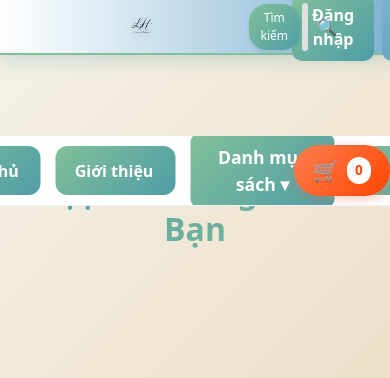
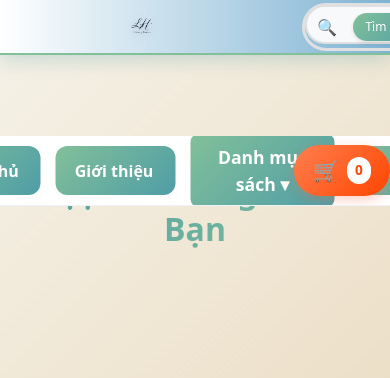
Before and after one commit to ngoctu0405/Book-Store, a PHP site: page /cart.html in a window 390 px wide. Shown: the top 378 px of the page. Run offline with PHP 8.4, Linux system fonts and the light colour scheme.

Commit message:
Sửa lại lỗi thanh tìm kiếm

```diff
--- a/WEB___Book-Strore/assets/css/style.css
+++ b/WEB___Book-Strore/assets/css/style.css
@@ -1505,9 +1505,6 @@ section {
 }
 
 @media (max-width: 720px) {
-  .search-input {
-    display: none;
-  }
   .navbar {
     overflow: auto;
   }
@@ -2981,6 +2978,10 @@ footer {
 }
 /* Media thanh nav */
 @media (max-width: 575px) {
+  .search-input {
+    position: relative;
+    top: -1px;
+  }
   .user-profile-dropdown {
     position: relative;
     top: -1rem;
```
